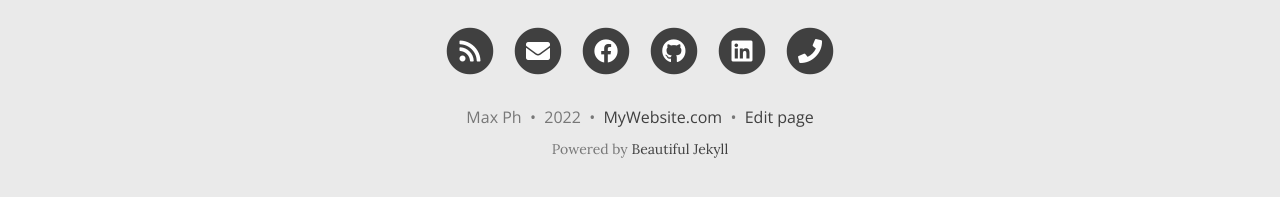
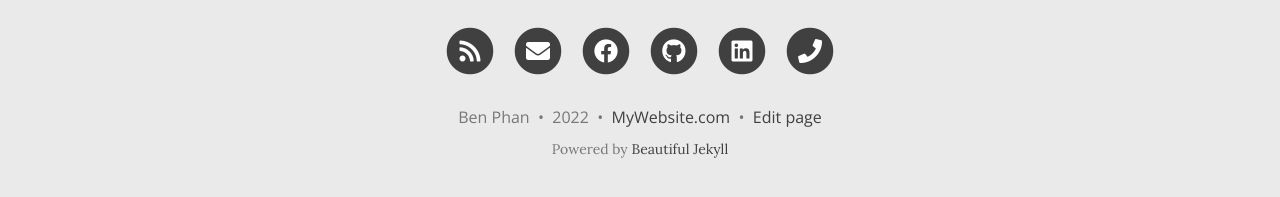
Before and after one commit to phanben110/phanben110.github.io, a Jekyll site: the page built from index.html, in a window 1280 px wide and 900 px high, scrolled down 1394 px. Shown: the part 690-887 px from the top of the window. Built offline with Jekyll 4.4.1, drawn with Linux system fonts in a browser that asks for light colours; nearby versions of some CDN libraries; the list of posts is cut into pages by our own code; comment, search, counter and statistics services are not loaded; some of the changed lines change nothing that is shown.

Commit message:
"update file config"

```diff
--- a/_config.yml
+++ b/_config.yml
@@ -13,7 +13,7 @@
 title: My Blog
 
 # Your name to show in the footer
-author: Max Ph
+author: Ben Phan
 
 ###############################################
 # --- List of links in the navigation bar --- #
@@ -32,7 +32,7 @@
 
 # Image to show in the navigation bar - works best with a square image
 # Remove this parameter if you don't want an image in the navbar
-avatar: "/assets/img/Manh.jpg"
+avatar: "/assets/img/ben.jpg"
 
 # By default, the image is cut into a circle. You can disable this behaviour by setting 'round-avatar: false'
 round-avatar: true
@@ -49,19 +49,19 @@
 # Select the social network links that you want to show in the footer.
 # Uncomment the links you want to show and add your information to each one.
 social-network-links:
-  email: "maxph22112000@gmail.com"
+  email: "phanben110@gmail.com"
   rss: true  # remove this line if you don't want to show an RSS link at the bottom
-  facebook: "profile.php?id=100010363235671"
-  github: "manhph2211"
+  facebook: "https://www.facebook.com/benphan110"
+  github: "phanben110"
 #  medium: yourname
 #  reddit: yourname
-  linkedin: "manhph2211"
+  linkedin: "https://www.linkedin.com/in/benphan110/"
 #  xing: yourname
 #  stackoverflow: "3943160/daattali"
 #  snapchat: deanat78
 #  instagram: deanat78
 #  spotify: yourname
-  telephone: +84981633700
+  telephone: +84399742099
 #  steam: deanat78
 #  twitch: yourname
 #  yelp: yourname
```
Also changed, not shown: assets/img/Manh.jpg (deleted), 1 other file.
